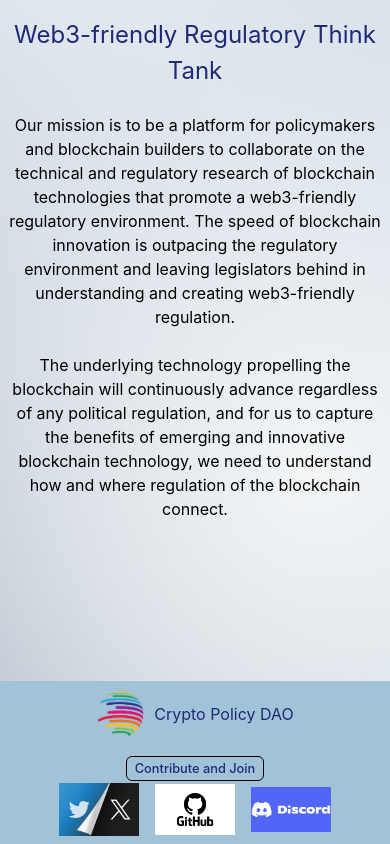
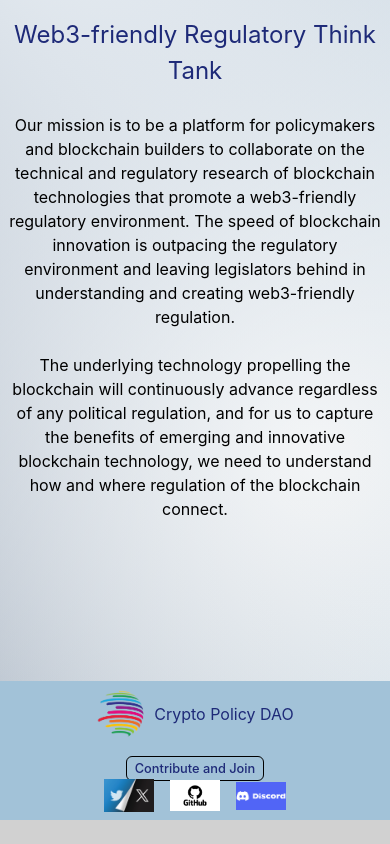
Before and after one commit to CryptoPolicyDAO/website, a React (Vite) app: page /#/ in a window 390 px wide. Shown: the part 405-1249 px from the top of the page. After the commit the page ends 1225 px from the top, so only its background shows below. Built offline with nearby package versions, Linux system fonts and the light colour scheme.

Commit message:
footer mobile

```diff
--- a/src/components/Footer.jsx
+++ b/src/components/Footer.jsx
@@ -14,7 +14,7 @@ const Footer = () => {
           </p>
         </div>
 
-        <div className="container pb-1 md:pb-3">
+        <div>
           <NavLink
             to="/contribute"
             className="rounded-md border border-black px-2 py-1 md:px-4 md:py-2 hover:bg-gray-200"
@@ -34,8 +34,8 @@ const Footer = () => {
             <img
               src="/twitter.webp"
               alt="Twitter Icon"
-              width="80"
-              height="40"
+              width="50"
+              height="30"
               className=""
             />
           </a>
@@ -48,8 +48,8 @@ const Footer = () => {
             <img
               src="/github.png"
               alt="GitHub Icon"
-              width="80"
-              height="40"
+              width="50"
+              height="30"
               className=""
             />
           </a>
@@ -62,8 +62,8 @@ const Footer = () => {
             <img
               src="/discord.png"
               alt="Discord Icon"
-              width="80"
-              height="40"
+              width="50"
+              height="30"
               className=""
             />
           </a>
```
